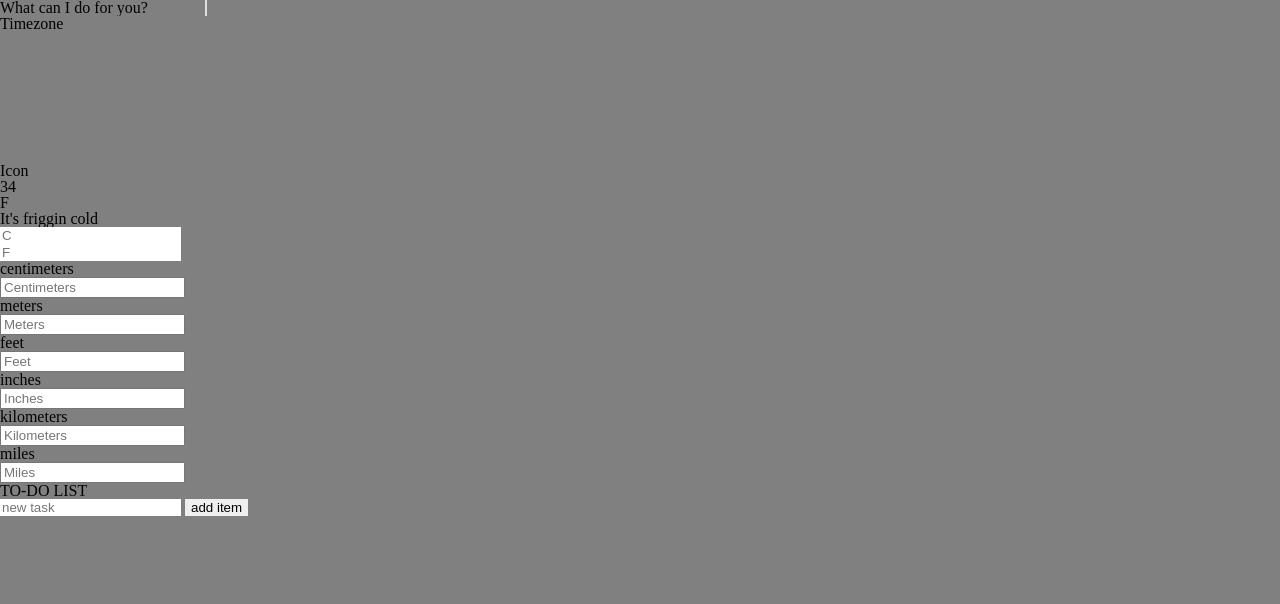
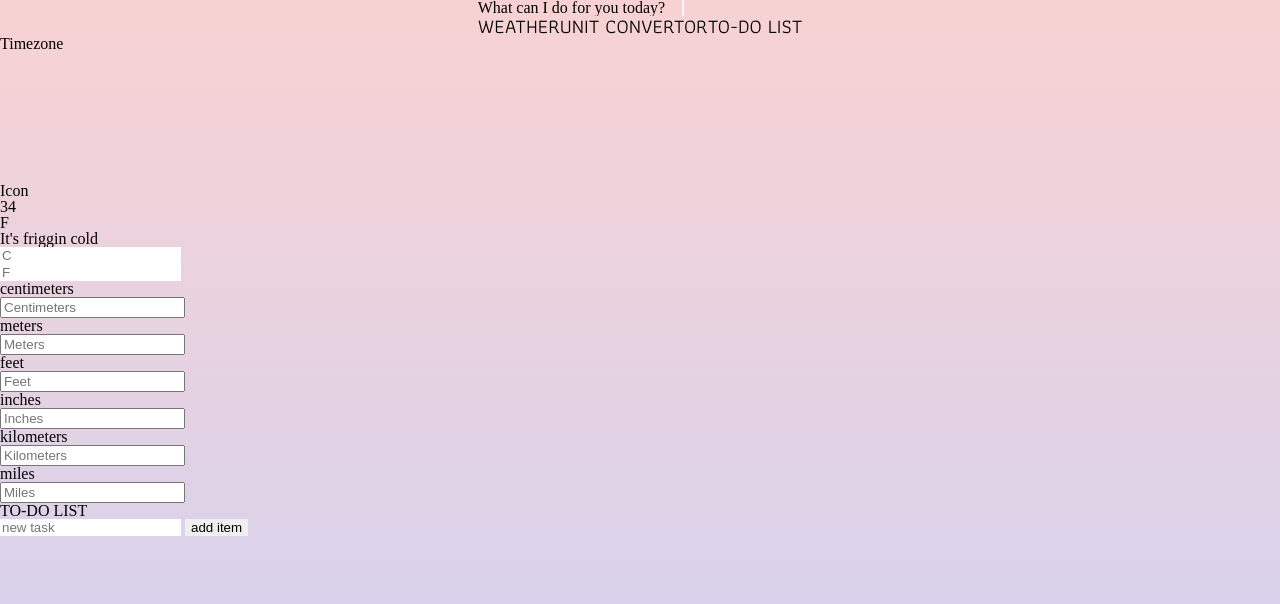
Before and after one commit to robhhr/magic-toolbox, a website: page index.html in a window 1280 px wide. Drawn offline with Linux system fonts and the light colour scheme.

Commit message:
setup style environment

```diff
--- a/index.html
+++ b/index.html
@@ -10,11 +10,18 @@
 </head>
 <body>
     <header>
-        <h1 class="title-animated">What can I do for you?</h1>
+        <h1 class="title-animated">What can I do for you today?</h1>
+        <nav>
+            <ul>
+                <li><a href="#location">Weather</a></li>
+                <li><a href="#uc">Unit convertor</a></li>
+                <li><a href="#todo">To-Do list</a></li>
+            </ul>
+        </nav>
     </header>
     <main>
     <!-- Weather -->
-        <div class="location">
+        <div id="location" class="location">
             <h1 class="location-timezone">Timezone</h1>
             <canvas class="icon" width="128" height="128"></canvas>
             <p>Icon</p>
@@ -26,6 +33,7 @@
             </div>
         </div>
     <!-- Temperature converter -->
+    <div id="uc" class="unit-convertor">
         <div class="temperature">
             <div class="celsius">
                 <input type="number" placeholder="C" id="input-temp">
@@ -61,8 +69,9 @@
                 <input type="number" placeholder="Miles">
             </div>
         </div>
+    </div>
     <!-- To-do list -->
-        <div class="todo">
+        <div id="todo" class="todo">
             <h1>TO-DO LIST</h1>
             <form class="todo-form" action="index.html" method="post">
               <input type="text" placeholder="new task" name="task">
--- a/src/sass/_global.scss
+++ b/src/sass/_global.scss
@@ -31,7 +31,10 @@ footer, header, hgroup, menu, nav, section {
 body {
 	line-height: 1;
 	box-sizing: border-box;
-	background-color: grey;
+	background: linear-gradient((lighten(#e66465, 25%)), (lighten(#9198e5, 15%)));
+	height: 100vh;
+	display: flex;
+	flex-direction: column;
 }
 ol, ul {
 	list-style: none;
--- /dev/null
+++ b/src/sass/_nav.scss
@@ -0,0 +1,19 @@
+header {
+    margin: 0 auto;
+}
+
+ul {
+    display: flex;
+    font-family: 'Athiti';
+    text-transform: uppercase;
+    font-size: 20px;
+    li {
+        a {
+            color: $black;
+            text-decoration: none;
+            &:visited {
+                color: $black;
+            }
+        }
+    }
+}
--- a/src/sass/_typography.scss
+++ b/src/sass/_typography.scss
@@ -2,9 +2,12 @@ html, body {
     font-size: 16px;
 }
 
+@import url('https://fonts.googleapis.com/css?family=Athiti&display=swap');
+
 .title-animated {
     animation: typewriter 5s steps(40) 1s 1 normal both,
     blinkTextCursor 500ms steps(40) infinite normal;
+    animation-iteration-count: infinite;
     overflow: hidden;
     white-space: nowrap;
     color: black;
--- /dev/null
+++ b/src/sass/_variables.scss
@@ -0,0 +1,2 @@
+// Colors
+$black: #000000;
--- a/src/sass/style.scss
+++ b/src/sass/style.scss
@@ -1,4 +1,6 @@
+@import "variables";
 @import "global";
+@import "nav";
 @import "typography";
 @import "weather";
 @import "temperature";
```
Also changed, not shown: build/css/style.min.css, 1 other file.
